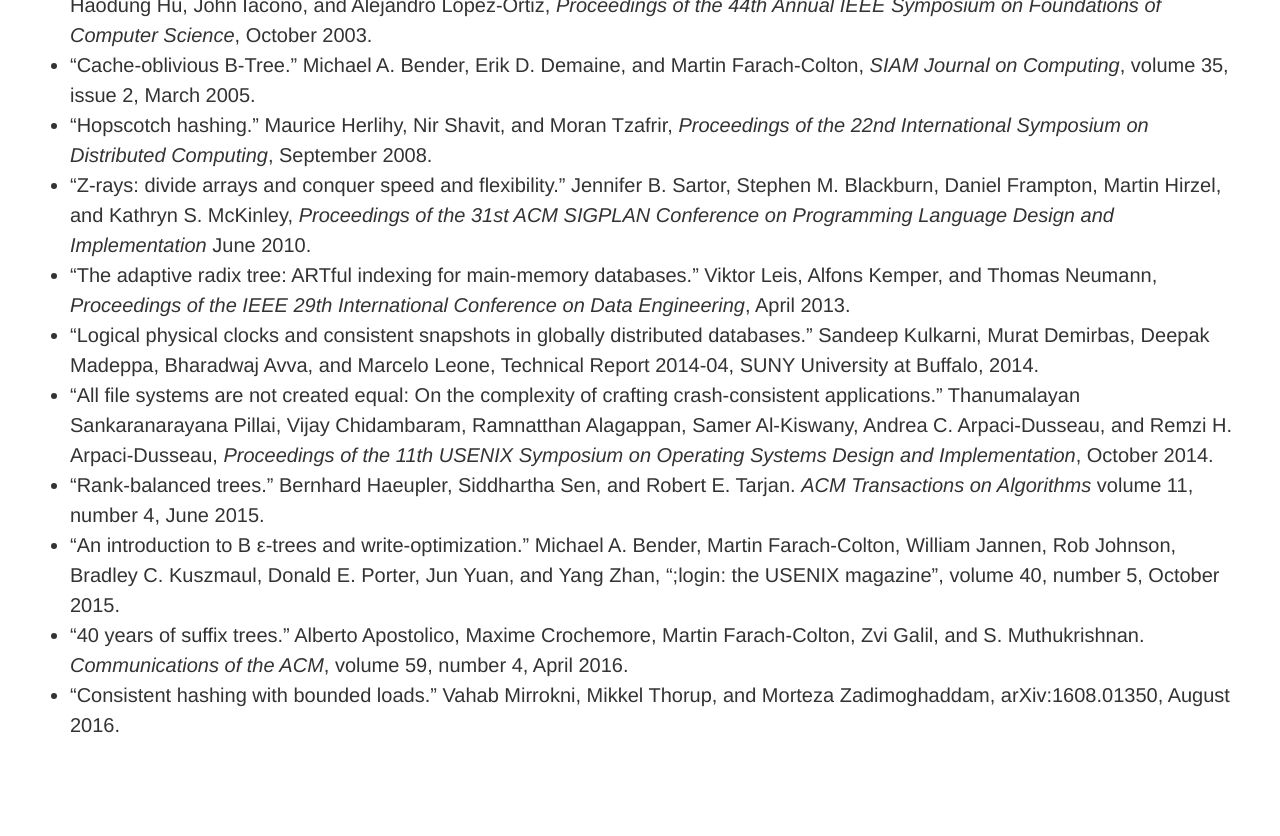
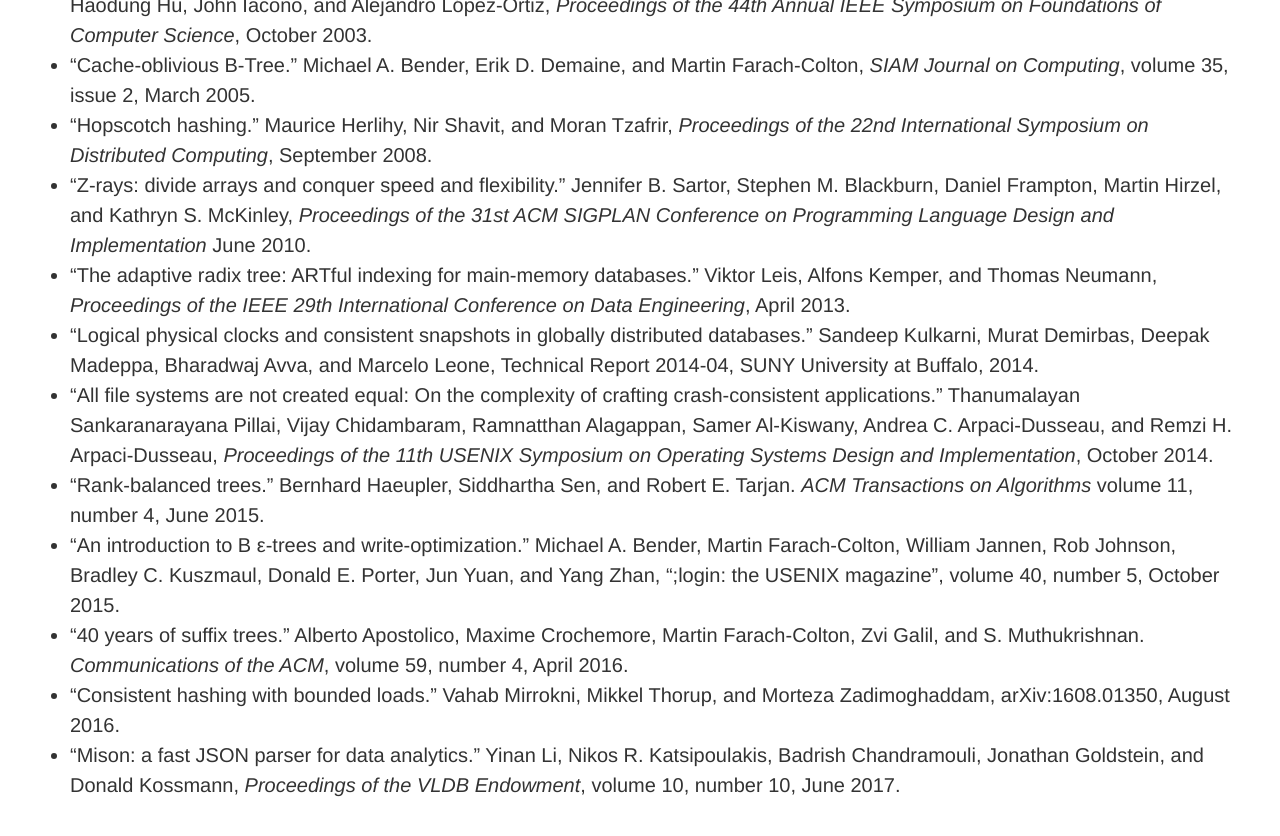
Before and after one commit to mspiegel/mspiegel.github.com, a Jekyll site: the page built from canon.md, in a window 1280 px wide and 900 px high, scrolled down 7890 px. Shown: the top 836 px of the window. Built offline with Jekyll 4.4.1, drawn with Linux system fonts in a browser that asks for light colours.

Commit message:
Add Mison JSON parsing paper

```diff
--- a/canon.md
+++ b/canon.md
@@ -186,3 +186,4 @@ Michael Eisenberg.  University of Colorado.
 * "An introduction to B ε-trees and write-optimization." Michael A. Bender, Martin Farach-Colton, William Jannen, Rob Johnson, Bradley C. Kuszmaul, Donald E. Porter, Jun Yuan, and Yang Zhan, ";login: the USENIX magazine", volume 40, number 5, October 2015.
 * "40 years of suffix trees." Alberto Apostolico, Maxime Crochemore, Martin Farach-Colton, Zvi Galil, and S. Muthukrishnan. _Communications of the ACM_, volume 59, number 4, April 2016.
 * "Consistent hashing with bounded loads." Vahab Mirrokni, Mikkel Thorup, and Morteza Zadimoghaddam, arXiv:1608.01350, August 2016.
+* "Mison: a fast JSON parser for data analytics." Yinan Li, Nikos R. Katsipoulakis, Badrish Chandramouli, Jonathan Goldstein, and Donald Kossmann, _Proceedings of the VLDB Endowment_, volume 10, number 10, June 2017.
```
